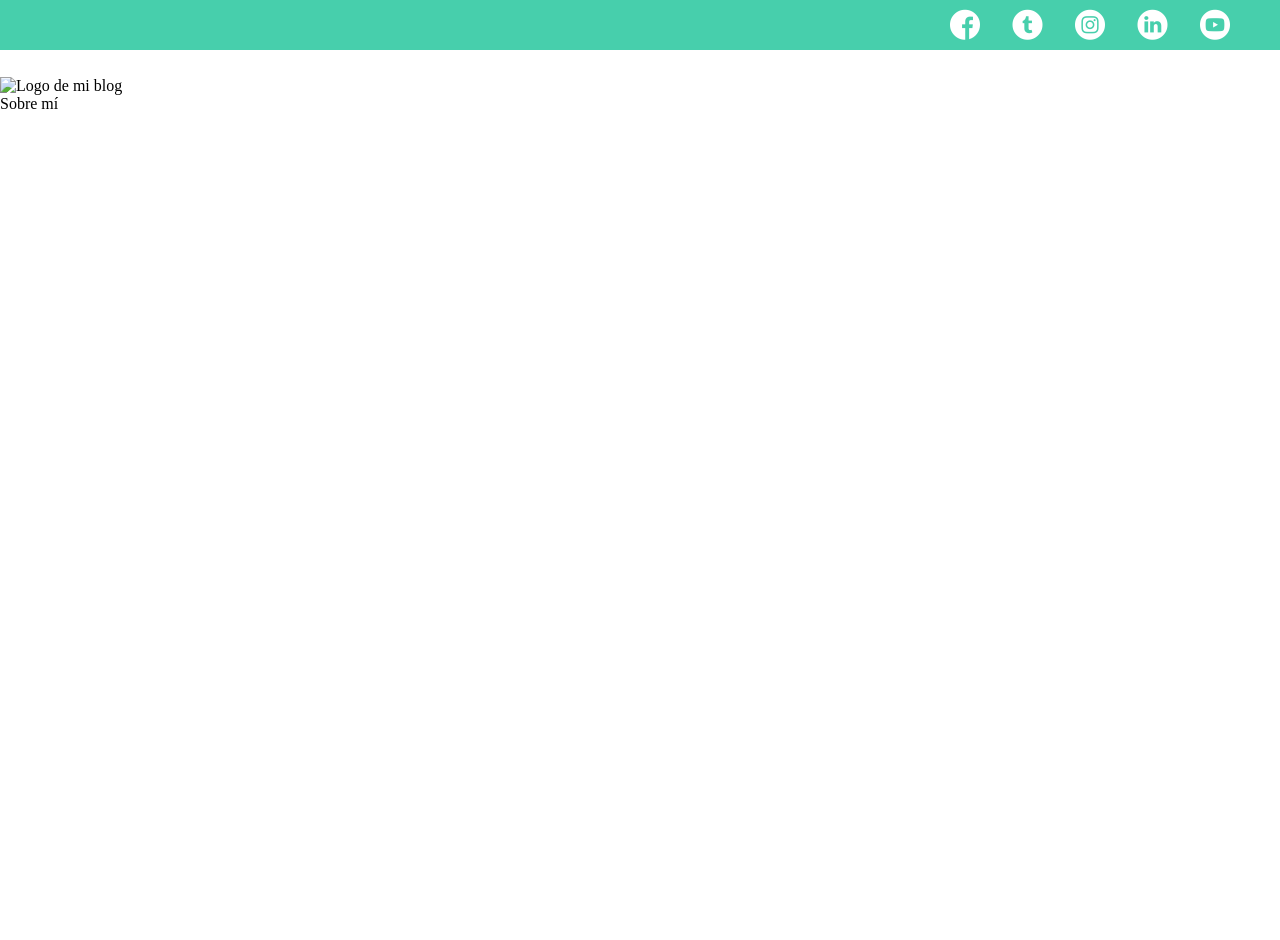
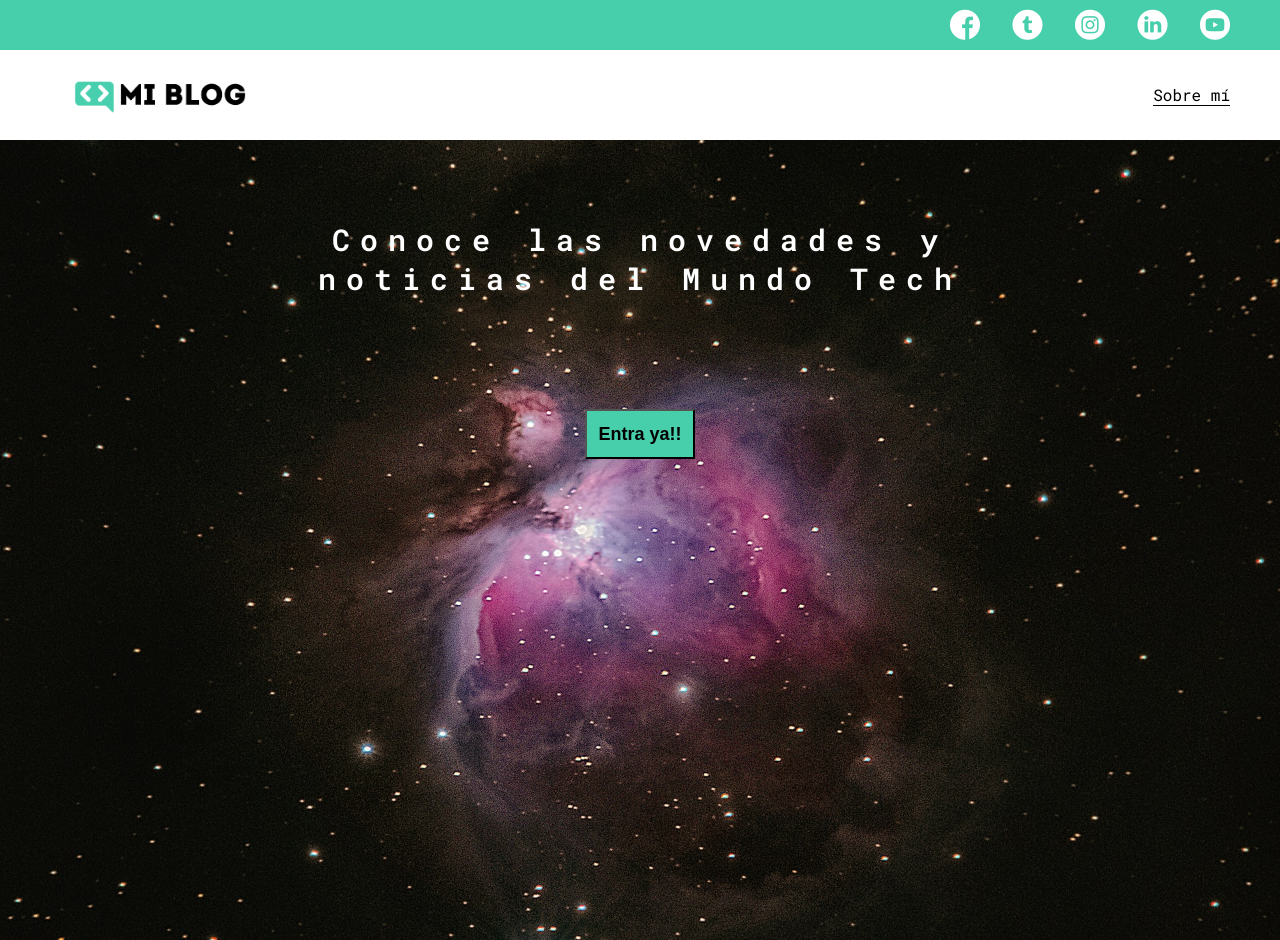
Before and after one commit to Jorge-Humberto/Curso_practico-maquetacion-css, a plain HTML site: page index.html in a window 1280 px wide. Before the commit the page ends 800 px from the top, so only its background shows below. Drawn offline with Linux system fonts and the light colour scheme.

Commit message:
finish class 12

```diff
--- a/css/main.css
+++ b/css/main.css
@@ -1,7 +1,12 @@
+@import url('https://fonts.googleapis.com/css2?family=Roboto+Mono:wght@400;500;600&family=Roboto+Slab:wght@400;700&family=Roboto:wght@400;500;700;900&display=swap');
+
 *{
     margin: 0;
     padding: 0;
     box-sizing: border-box;
+}
+body{
+    font-family: 'Roboto Mono', monospace;
 }
 a{
     display: inline;
@@ -33,3 +38,97 @@ header .header-icons-container .icons{
 header .icons span{
     color: white;
 }
+nav{
+    display: grid;
+    grid-template-columns: 1fr 1fr;
+    height: 90px;
+}
+nav .nav-logo-container{
+    margin-left: 50px;
+}
+nav .nav-logo-container img{
+    width: 220px;
+    margin-top: 10px;
+}
+nav .profile-link{
+    display: flex;
+    align-items: center;
+    justify-content: flex-end;
+    margin-right: 50px;
+}
+nav .profile-link a{
+    color: black;
+    border-bottom: 1px solid black;
+}
+
+/* BODY CONTAINER */
+/* .body-container{
+    display: grid;
+    grid-template-columns: 1fr;
+    grid-template-rows: repeat(2,1fr);
+    background-image: url('/assets/img/bg-content.jpg');
+    background-position: center;
+    background-size: cover;
+    background-repeat: no-repeat;
+    height: 100vh;
+    text-align: center;
+}
+.body-container .title{
+    align-self: center;
+    font-size: 40px;
+    line-height: 1.3;
+    color: white;
+}
+.body-container .title span{
+    display: block;
+}
+.body-container .button{
+    display: inline-block;
+    width: 100%;
+    max-width: 200px;
+    margin: 0 auto;
+    height: 45px;
+    line-height: 45px;
+    font-size: 16px;
+    text-align: center;
+    text-decoration: none;
+    font-weight: 700;
+    color: black;
+    background-color: #47cfac;
+} */
+
+.home-main{
+    display: grid;
+    grid-template-columns: 1fr 4fr 1fr;
+    height: 100vh;
+    background-image: url('/assets/img/bg-content.jpg');
+    background-size: cover;
+    background-position: center;
+    background-repeat: no-repeat;
+}
+.home-main section{
+    display: grid;
+    grid-column: 2;
+    justify-items: center;
+    height: 350px;
+    margin-top: 80px;
+}
+.home-main-text{
+    font-size: 30px;
+    font-weight: 700;
+    font-family: 'Roboto Mono', monospace;
+    letter-spacing: 10px;
+    text-align: center;
+    color: white;
+}
+.home-main-button{
+    width: 110px;
+    height: 50px;
+    background-color: #47cfac;
+    display: grid;
+    align-items: center;
+}
+.home-main-button a{
+    font-weight: 700;
+    font-size: 18px;
+}
--- a/index.html
+++ b/index.html
@@ -22,13 +22,29 @@
         <nav>
             <section class="nav-logo-container">
                 <a href="/">
-                    <img src="/" alt="Logo de mi blog">
+                    <img src="assets/img/Logo-negro.png" alt="Logo de mi blog">
                 </a>
             </section>
             <section class="profile-link">
                 <a href="/perfil.html">Sobre mí</a>
             </section>
         </nav>
+        <!-- <section class="body-container">
+            <h3 class="title">
+                Conoce las novedades y <span>noticias del Mundo Tech</span>
+            </h3>
+            <a href="/" class="button">
+                Entra ya!
+            </a>
+        </section> -->
+        <main class="home-main">
+            <section>
+                <h1 class="home-main-text">Conoce las novedades y <br>noticias del Mundo Tech</h1>
+                <button class="home-main-button">
+                    <a href="blogs.html">Entra ya!!</a>
+                </button>
+            </section>
+        </main>
     </header>
 </body>
 </html>
```
Also changed, not shown: assets/img/Logo-negro.png (added), assets/img/bg-content.jpg (added).
